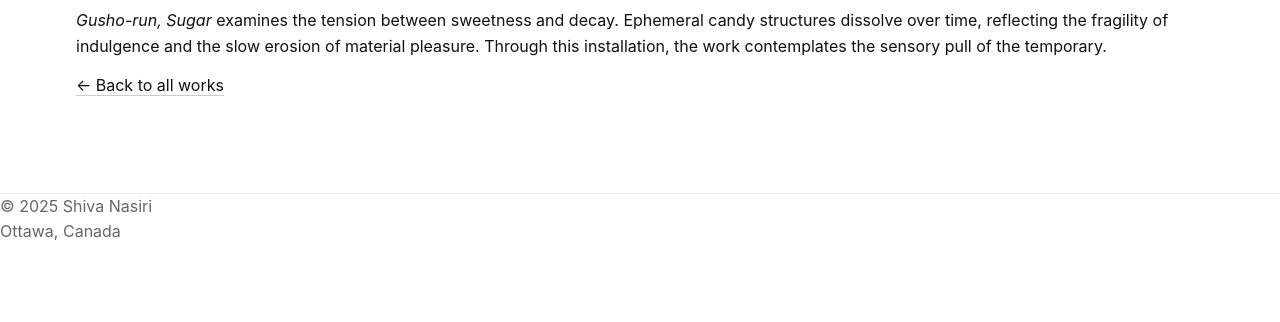
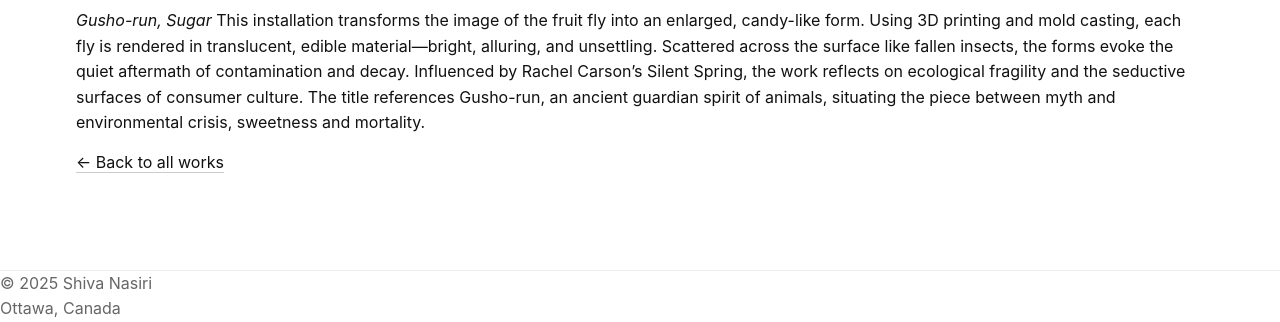
Before and after one commit to shivanasiri/shivanasiri.github.io, a Jekyll site: the page built from work/gusho-run-sugar/index.md, in a window 1280 px wide and 900 px high, scrolled down 3191 px, cut to the strip 578-900 px from the top of the window. Built offline with Jekyll 4.4.1, drawn with Linux system fonts in a browser that asks for light colours; before the commit the page ends 4014 px from its top, so only the background shows below that.

Commit message:
Update index.md

```diff
--- a/work/gusho-run-sugar/index.md
+++ b/work/gusho-run-sugar/index.md
@@ -14,10 +14,7 @@ title: Gusho-run
 </div>
 
 <p>
-  <em>Gusho-run, Sugar</em> examines the tension between sweetness and decay.
-  Ephemeral candy structures dissolve over time, reflecting the fragility of indulgence
-  and the slow erosion of material pleasure. Through this installation, the work
-  contemplates the sensory pull of the temporary.
+  <em>Gusho-run, Sugar</em> This installation transforms the image of the fruit fly into an enlarged, candy-like form. Using 3D printing and mold casting, each fly is rendered in translucent, edible material—bright, alluring, and unsettling. Scattered across the surface like fallen insects, the forms evoke the quiet aftermath of contamination and decay. Influenced by Rachel Carson’s Silent Spring, the work reflects on ecological fragility and the seductive surfaces of consumer culture. The title references Gusho-run, an ancient guardian spirit of animals, situating the piece between myth and environmental crisis, sweetness and mortality.
 </p>
 
 <p><a href="{{ '/work/' | relative_url }}">← Back to all works</a></p>
```
